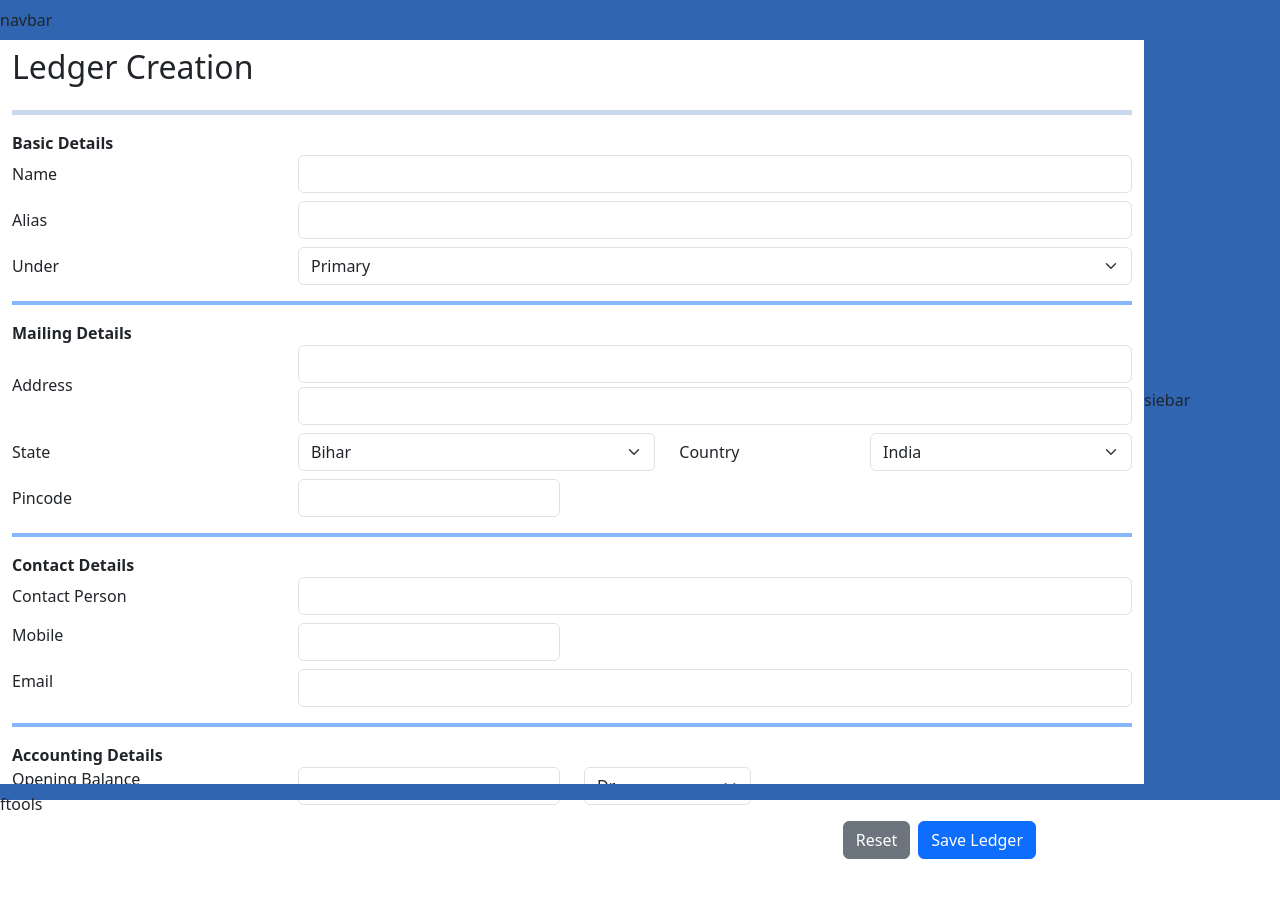
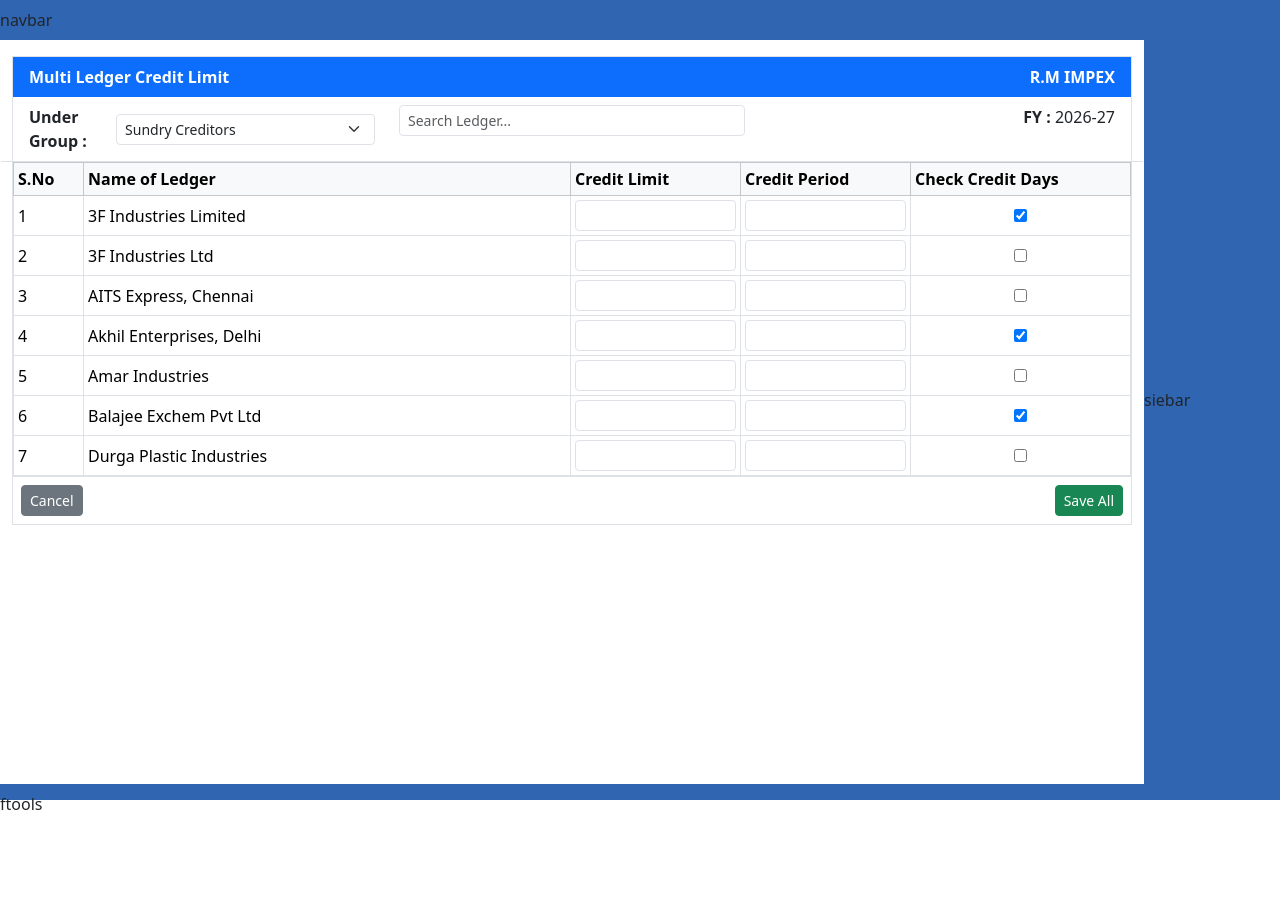
Before and after one commit to riissshu/ERP, a React (Vite) app in the folder Frontend/: page /crm in a window 1280 px wide. Shown: the top 898 px of the page. After the commit the page ends 800 px from the top, so only its background shows below. Built offline with nearby package versions, Linux system fonts and the light colour scheme.

Commit message:
28th commit

```diff
--- /dev/null
+++ b/Frontend/src/forms/CreditPolicySetForm.jsx
@@ -0,0 +1,211 @@
+import { useState } from "react";
+import "bootstrap/dist/css/bootstrap.min.css";
+
+export default function CreditPolicySetForm() {
+  const [group, setGroup] = useState("Sundry Creditors");
+
+const groups = [
+  "Sundry Creditors",
+  "Sundry Debtors",
+];
+
+  const [ledgers, setLedgers] = useState([
+    {
+      id: 1,
+      name: "3F Industries Limited",
+      creditLimit: "",
+      creditPeriod: "",
+      checkDays: true,
+    },
+    {
+      id: 2,
+      name: "3F Industries Ltd",
+      creditLimit: "",
+      creditPeriod: "",
+      checkDays: false,
+    },
+    {
+      id: 3,
+      name: "AITS Express, Chennai",
+      creditLimit: "",
+      creditPeriod: "",
+      checkDays: false,
+    },
+    {
+      id: 4,
+      name: "Akhil Enterprises, Delhi",
+      creditLimit: "",
+      creditPeriod: "",
+      checkDays: true,
+    },
+    {
+      id: 5,
+      name: "Amar Industries",
+      creditLimit: "",
+      creditPeriod: "",
+      checkDays: false,
+    },
+    {
+      id: 6,
+      name: "Balajee Exchem Pvt Ltd",
+      creditLimit: "",
+      creditPeriod: "",
+      checkDays: true,
+    },
+    {
+      id: 7,
+      name: "Durga Plastic Industries",
+      creditLimit: "",
+      creditPeriod: "",
+      checkDays: false,
+    },
+  ]);
+
+  const [search, setSearch] = useState("");
+
+  const handleChange = (index, field, value) => {
+    const data = [...ledgers];
+    data[index][field] = value;
+    setLedgers(data);
+  };
+
+  const filtered = ledgers.filter((x) =>
+    x.name.toLowerCase().includes(search.toLowerCase()),
+  );
+
+  return (
+    <div className="container-fluid mt-3">
+      <div className="border">
+        {/* Header */}
+
+        <div className="bg-primary text-white px-3 py-2 d-flex justify-content-between">
+          <strong>Multi Ledger Credit Limit</strong>
+
+          <div>
+            <strong>R.M IMPEX</strong>
+          </div>
+        </div>
+
+        {/* Info */}
+
+        <div className="row px-3 py-2 border-bottom">
+          <div className="col-md-4 d-flex align-items-center">
+  <label className="fw-bold me-2 mb-0">Under Group :</label>
+
+  <select
+    className="form-select form-select-sm"
+    style={{ maxWidth: "260px" }}
+    value={group}
+    onChange={(e) => setGroup(e.target.value)}
+  >
+    {groups.map((g) => (
+      <option key={g} value={g}>
+        {g}
+      </option>
+    ))}
+  </select>
+</div>
+
+          <div className="col-md-4">
+            <input
+              className="form-control form-control-sm"
+              placeholder="Search Ledger..."
+              value={search}
+              onChange={(e) => setSearch(e.target.value)}
+            />
+          </div>
+
+          <div className="col-md-4 text-end">
+            <strong>FY :</strong> 2026-27
+          </div>
+        </div>
+
+        {/* Table */}
+
+        <div
+          style={{
+            maxHeight: "520px",
+            overflowY: "auto",
+          }}
+        >
+          <table className="table table-bordered table-hover table-sm align-middle mb-0">
+            <thead
+              className="table-light"
+              style={{
+                position: "sticky",
+                top: 0,
+                zIndex: 1,
+              }}
+            >
+              <tr>
+                <th width="70">S.No</th>
+
+                <th>Name of Ledger</th>
+
+                <th width="170">Credit Limit</th>
+
+                <th width="170">Credit Period</th>
+
+                <th width="220">Check Credit Days</th>
+              </tr>
+            </thead>
+
+            <tbody>
+              {filtered.map((ledger, index) => (
+                <tr key={ledger.id}>
+                  <td>{index + 1}</td>
+
+                  <td>{ledger.name}</td>
+
+                  <td>
+                    <input
+                      type="number"
+                      className="form-control form-control-sm text-end"
+                      value={ledger.creditLimit}
+                      onChange={(e) =>
+                        handleChange(index, "creditLimit", e.target.value)
+                      }
+                    />
+                  </td>
+
+                  <td>
+                    <input
+                      type="number"
+                      className="form-control form-control-sm text-center"
+                      value={ledger.creditPeriod}
+                      onChange={(e) =>
+                        handleChange(index, "creditPeriod", e.target.value)
+                      }
+                    />
+                  </td>
+
+                  <td className="text-center">
+                    <input
+                      type="checkbox"
+                      checked={ledger.checkDays}
+                      onChange={(e) =>
+                        handleChange(index, "checkDays", e.target.checked)
+                      }
+                    />
+                  </td>
+                </tr>
+              ))}
+            </tbody>
+          </table>
+        </div>
+
+        {/* Footer */}
+
+        <div className="border-top p-2 d-flex justify-content-between">
+          <div>
+            <button className="btn btn-secondary btn-sm me-2">Cancel</button>
+          </div>
+
+          <div>
+            <button className="btn btn-success btn-sm">Save All</button>
+          </div>
+        </div>
+      </div>
+    </div>
+  );
+}
--- /dev/null
+++ b/Frontend/src/layouts/MultiLedgerCreditPolicy.jsx
@@ -0,0 +1,9 @@
+import CreditPolicySetForm from "../forms/CreditPolicySetForm";
+
+export default function MultiLedgerCreditPolicy() {
+    return(
+        <div className="row">
+            <CreditPolicySetForm/>
+        </div>
+    )
+}
--- a/Frontend/src/routes/CRmGateway.jsx
+++ b/Frontend/src/routes/CRmGateway.jsx
@@ -1,12 +1,12 @@
 import DisplayLayout from "../layouts/DisplayLayout.jsx"
-// import ReceiptVoucher from "../layouts/ReceiptVoucher.jsx"
-// import StockJournalVoucher from "../layouts/StockJournalVoucher.jsx"
 import LedgerCreationTab from "../layouts/LedgerCreationTab.jsx"
+import MultiLedgerCreditPolicy from "../layouts/MultiLedgerCreditPolicy.jsx"
 
 function CRmGateway() {
   return (
         <DisplayLayout>
-            <LedgerCreationTab/>
+            {/* <LedgerCreationTab/> */}
+            <MultiLedgerCreditPolicy/>
         </DisplayLayout>
   )
 }
```
